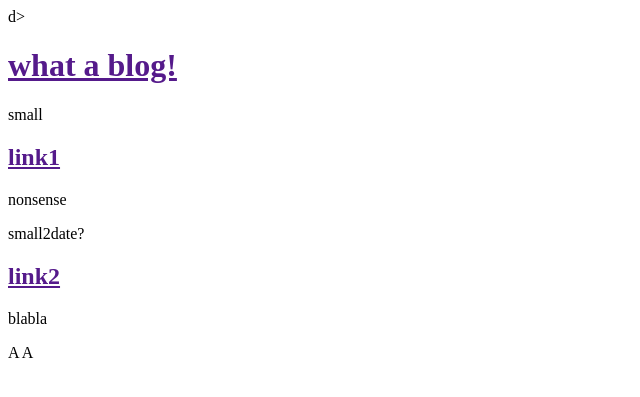
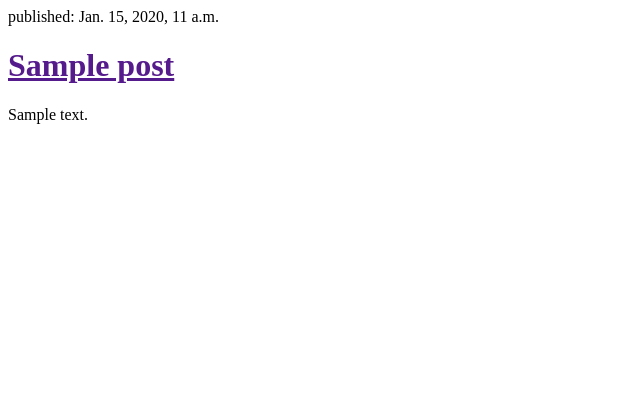
Before and after one commit to Apfelbaeumchen/my-first-blog, a Django app: template blog/templates/blog/post_list.html in a window 1280 px wide. Shown: the top 397 px of the page, without its empty margins (0-640 px from the left). Run offline with Django 3.2, Linux system fonts and the light colour scheme; the template is opened without the code that fills it: values that come from a table or form of the project are taken from there, others are empty; tables that the repository leaves empty hold one stand-in row (values such as "Sample post").

Commit message:
das ist der blog

```diff
--- a/blog/models.py
+++ b/blog/models.py
@@ -1,19 +1,19 @@
 from django.db import models
 from django.utils import timezone
 
+
 class Post(models.Model):
-	author = models.ForeignKey('auth.User', on_delete=models.CASCADE)
-	title = models.CharField(max_length=200)
-	text = models.TextField()
-	created_date = models.DateTimeField(default=timezone.now)
-	published_date = models.DateTimeField(blank=True, null=True)
+    author = models.ForeignKey('auth.User', on_delete=models.CASCADE)
+    title = models.CharField(max_length=200)
+    text = models.TextField()
+    created_date = models.DateTimeField(
+            default=timezone.now)
+    published_date = models.DateTimeField(
+            blank=True, null=True)
 
-	def publish(self):
-		self.published_date = timezone.now()
-		self.save()
+    def publish(self):
+        self.published_date = timezone.now()
+        self.save()
 
-	def __str__(self):
-		return self.title
-
-
-# Create your models here.
+    def __str__(self):
+        return self.title
--- a/blog/templates/blog/post_list.html
+++ b/blog/templates/blog/post_list.html
@@ -1,23 +1,15 @@
-d>
+<html>
+<head>
         <title>My first blog</title>
     </head>
     <body>
-        <div>
-            <h1><a href="">what a blog!</a></h1>
-        </div>
+        {% for post in posts %}
+    <div>
+        <p>published: {{ post.published_date }}</p>
+        <h1><a href="">{{ post.title }}</a></h1>
+        <p>{{ post.text|linebreaksbr }}</p>
+    </div>
+{% endfor %}
 
-        <div>
-            <p>small</p>
-            <h2><a href="">link1</a></h2>
-            <p>nonsense</p>
-        </div>
-
-        <div>
-            <p>small2date?</p>
-            <h2><a href="">link2</a></h2>
-            <p>blabla</p>
-        </div>
-    </body>
+</body>
 </html>
-A
-A
```
Also changed, not shown: blog/views.py (+5 -2 lines).
